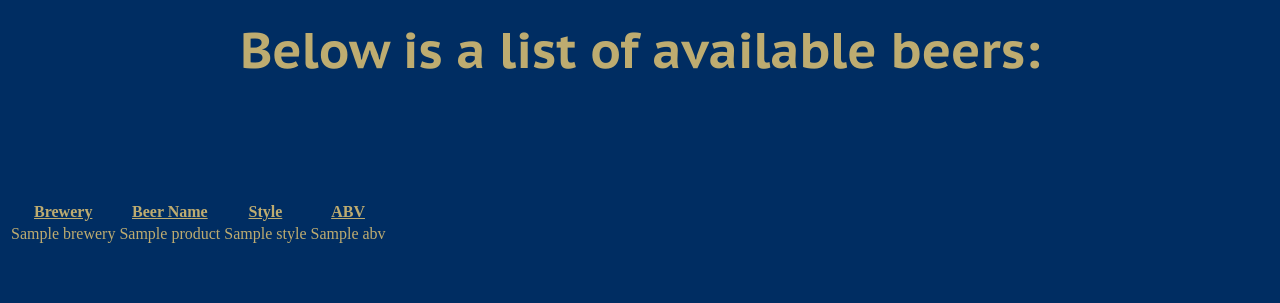
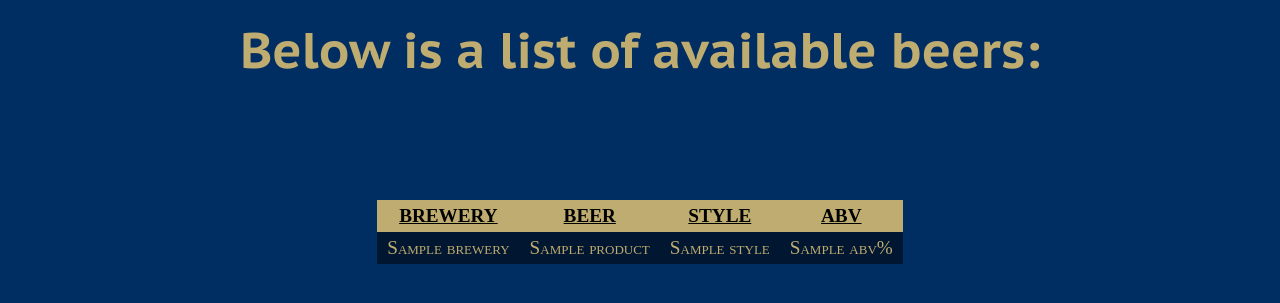
Before and after one commit to beerweb/beerweb, a Python web app: template templates/beer.html in a window 1280 px wide. Shown: the part 265-568 px from the top of the page. Run offline with Jinja, Linux system fonts and the light colour scheme; the template is opened without the code that fills it: most values are stand-ins (such as "Sample title", 1, 10 or a date in 2020).

Commit message:
- beers.py: Made all of the ABV for the beers to have one significant digit. - templates/beer.html: Added CSS to the Beers table to make it stand out a bit more.

```diff
--- a/beers.py
+++ b/beers.py
@@ -23,7 +23,7 @@ beers = [
 	"brewery": "Firestone Walker",
 	"product": "Parabola",
 	"style": "Russian Imperial Stout",
-	"abv": "13"
+	"abv": "13.0"
 	},
 	{
 	"brewery": "Carlsberg-Tetley Brewing",
@@ -47,6 +47,6 @@ beers = [
 	"brewery": "Sierra Nevada",
 	"product": "Pale Ale",
 	"style": "American Pale Ale",
-	"abv": "5"
+	"abv": "5.0"
 	}
 ]
--- a/templates/beer.html
+++ b/templates/beer.html
@@ -1,17 +1,57 @@
 <html>
+	<head>
+		<link rel="stylesheet" type="text/css" href="/static/style.css">
+		<style type="text/css">
+			#tblBeers {
+				border-collapse: collapse;
+				color: #beac70;
+				font-size:1.2em;
+				margin:0 auto;
+			}
+			#tblBeers th {
+				padding: 5px;
+			}
+			#tblBeers tr:nth-child(even) {
+			    background: rgba(0,0,0,0.5);
+			}
+			#tblBeers tr:nth-child(odd) {
+			    background: rgba(0,0,0,0.1);
+			}
+			#tblBeers tr:first-child {
+			    background-color: #beac70;
+			}
+			#tblBeers tr:first-child:hover {
+				background-color: #beac70;
+			}
+			#tblBeers tr:first-child a {
+			    color: black;
+			}
+			#tblBeers tr:hover {
+			    background-color: rgba(0,0,0,0.2);
+			}
+			#tblBeers td {
+			    font-variant: small-caps;
+			}
+			#tblBeers td {
+			    padding: 5px 10px;
+			}
+			#tblBeers td:nth-child(4) {
+			    text-align: right;
+			}
+		</style>
+	</head>
 
-<link rel="stylesheet" type="text/css" href="/static/style.css">
 	<body bgcolor = "#002d62">
 
 		<h1>university of pittsburgh <br> beer delivery<img src="/static/cathedal.png" alt="Picture of Cathedral" style="width:90px;height:90px;"></h1>
 
 		<p>Below is a list of available beers:<br><br></p>
 		{% if beers %}
-		<table style='color: #beac70'>
+			<table id="tblBeers">
 				<tr>
-				<th><a href='beerbrewery'>Brewery</th>
-				<th><a href='beername'>Beer Name</th>
-				<th><a href='beerstyle'>Style</th>
+					<th><a href='beerbrewery'>BREWERY</th>
+					<th><a href='beername'>BEER</th>
+					<th><a href='beerstyle'>STYLE</th>
 					<th><a href='beerabv'>ABV</th>
 				</tr>
 			{% for beer in beers %}
@@ -19,7 +59,7 @@
 				<td>{{ beer.brewery }}</td>
 				<td>{{ beer.product }}</td>
 				<td>{{ beer.style }}</td>
-			<td>{{ beer.abv }}</td>
+				<td>{{ beer.abv }}%</td>
 			</tr>
 			{% endfor %}
 			</table>
```
Lines whose indentation alone changed are shown as unchanged.
